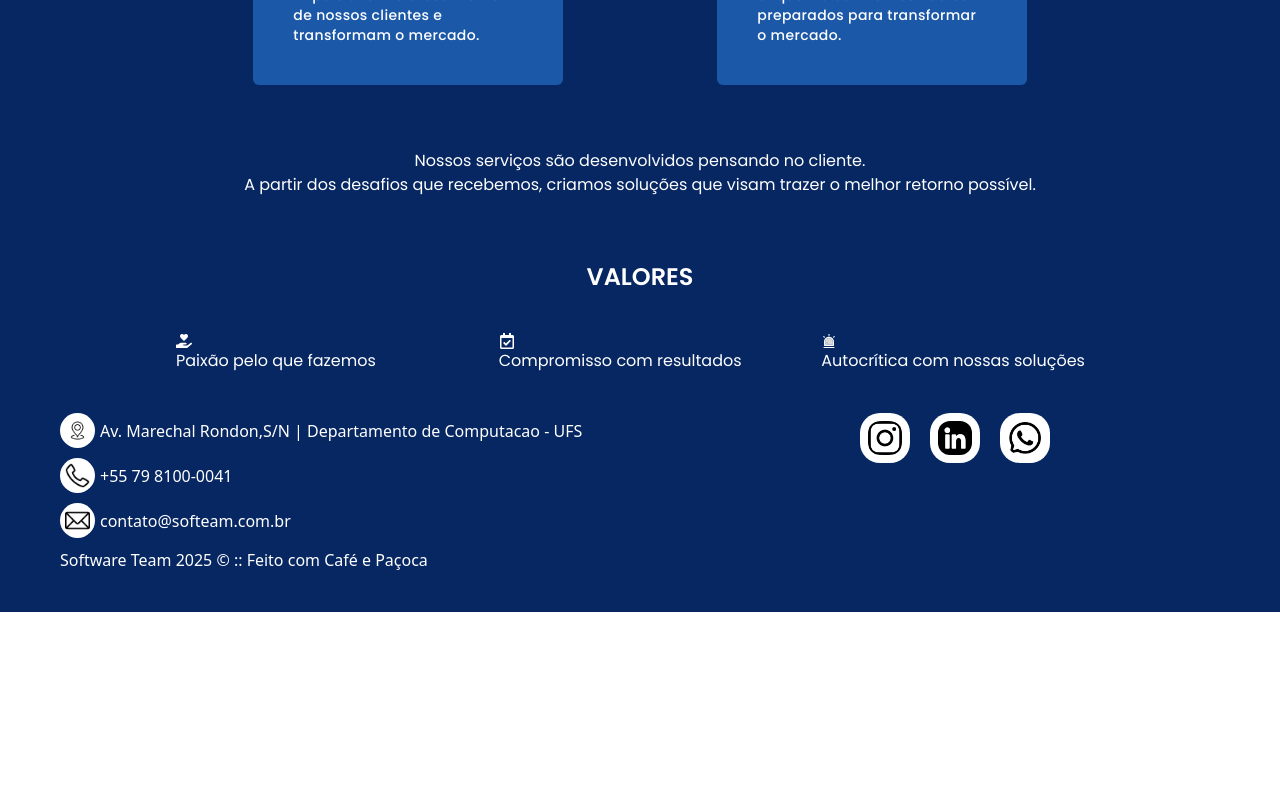
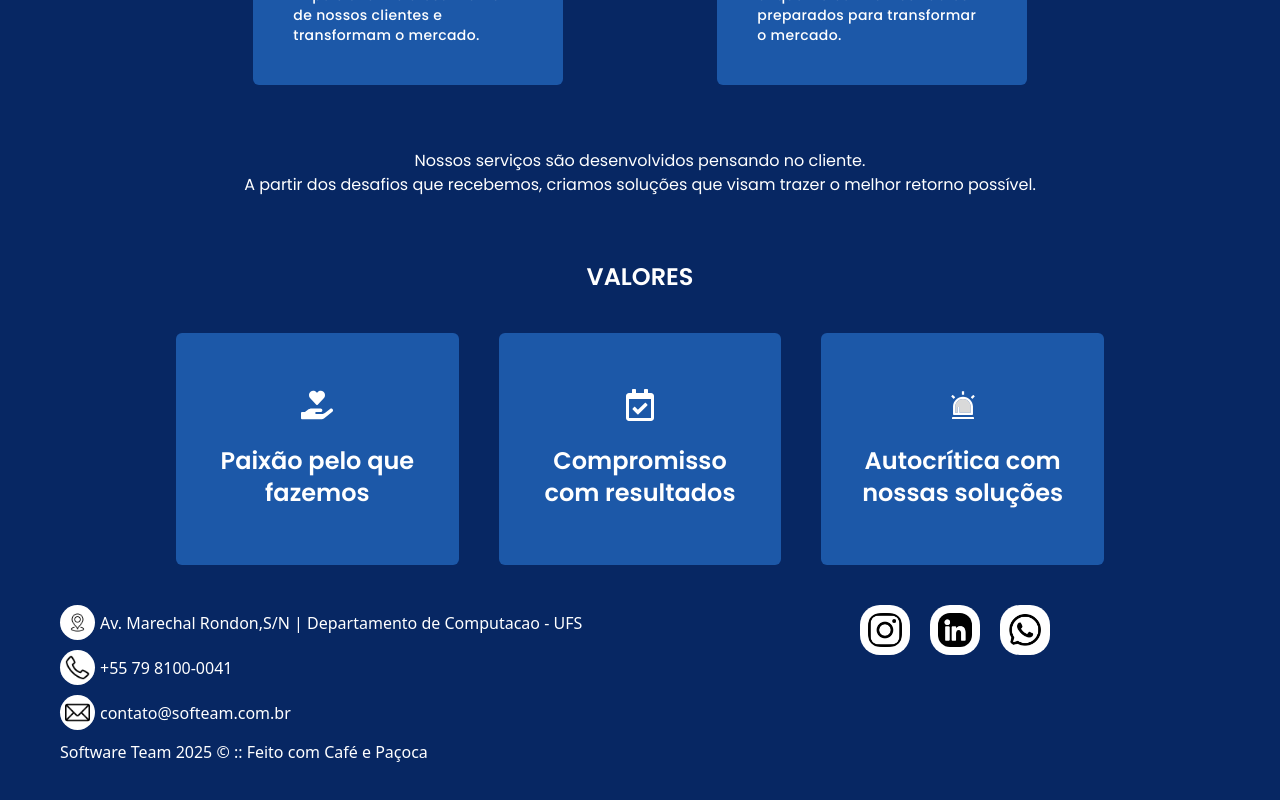
Before and after one commit to softeam-org/landing-page, a Next.js app: page / in a window 1280 px wide. Shown: the part 1323-2123 px from the top of the page. Before the commit the page ends 1935 px from the top, so only its background shows below. Built offline with nearby package versions, Linux system fonts and the light colour scheme.

Commit message:
feat: create the softeam value card component

```diff
--- a/app/components/About/Values/ValueCard.tsx
+++ b/app/components/About/Values/ValueCard.tsx
@@ -4,19 +4,15 @@ import { IconType } from "react-icons";
 // Interface for the softeam values cards components:
 interface ValueCardProps {
   valueName: string;
-  valueText: string;
   valueIcon: IconType;
 }
 
-// Softeam values cards components:
-function ValueCard({ valueName, valueText, valueIcon: Icon }: ValueCardProps): React.JSX.Element {
+// Softeam values cards components
+function ValueCard({ valueName, valueIcon: Icon }: ValueCardProps): React.JSX.Element {
   return (
-    <div>
-      <div>
-        <Icon />
-        <p>{valueName}</p>
-      </div>
-      <p>{valueText}</p>
+    <div className="flex flex-col items-center px-10 py-14 gap-4 rounded-md cursor-pointer bg-color-2">
+      <Icon className="w-auto h-8 mb-2" />
+      <p className="font-semibold text-2xl text-center">{valueName}</p>
     </div>
   );
 }
```
